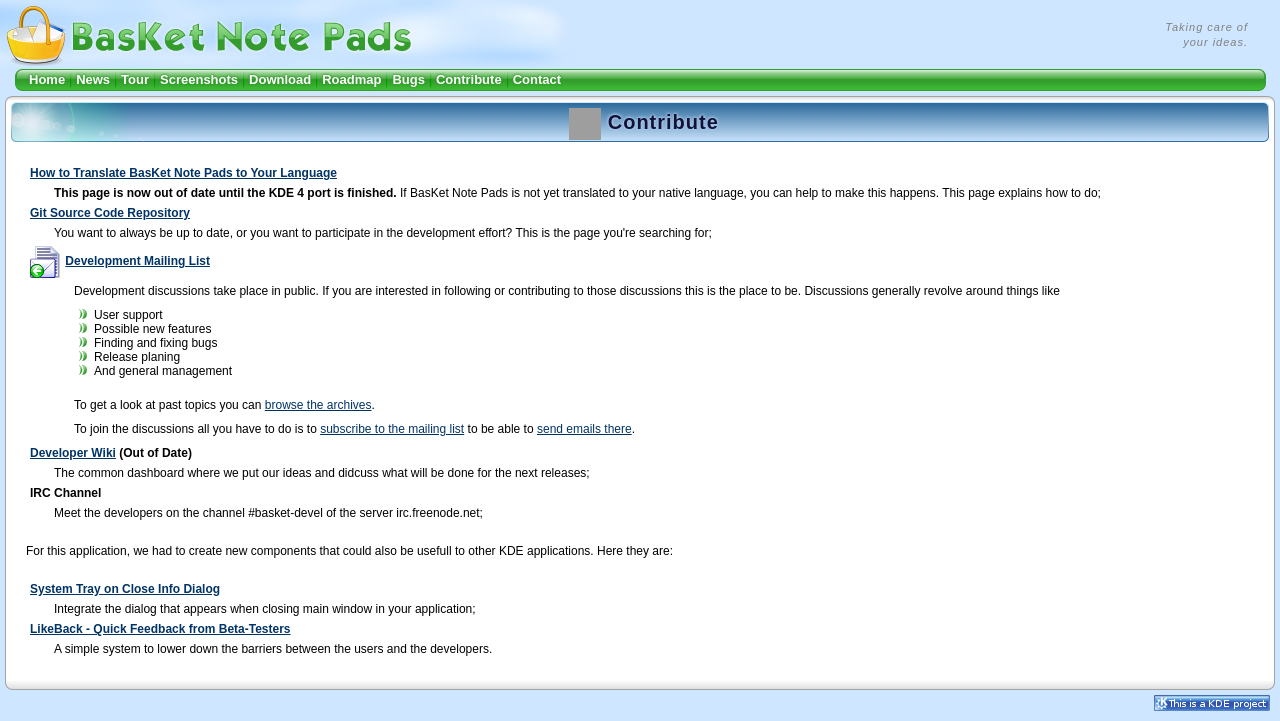
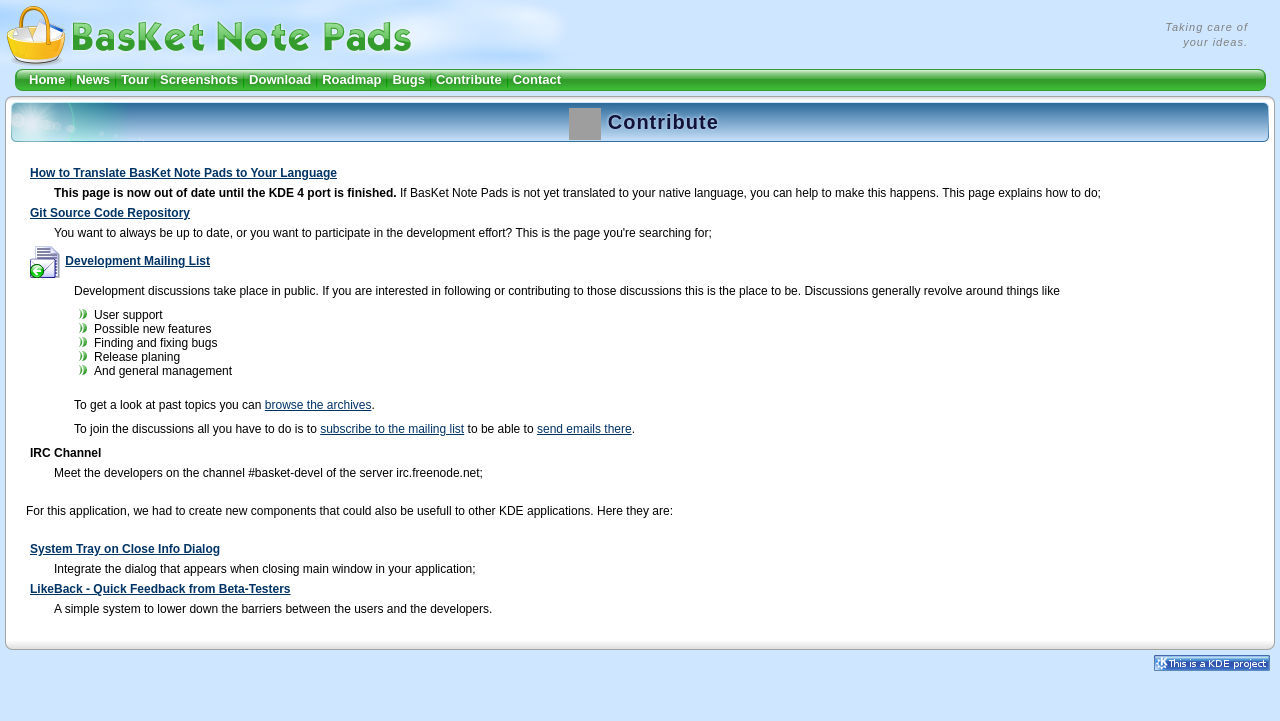
Before and after one commit to basket-notepads/basket-website, a PHP site: page /contribute.php in a window 1280 px wide. Shown: the top 721 px of the page. Run offline with PHP 8.4, Linux system fonts and the light colour scheme; grey boxes are pictures that could not be loaded.

Commit message:
Removed the reference to the developer wiki in contribute.php.

```diff
--- a/contribute.php
+++ b/contribute.php
@@ -35,8 +35,6 @@
             To join the discussions all you have to do is to <a href="https://lists.sourceforge.net/lists/listinfo/basket-devel">subscribe to the mailing list</a> to be able to <a href="mailto:basket-devel@lists.sourceforge.net">send emails there</a>.
           </p>
         </dd>
-      <dt><a href="wiki/doku.php?id=start">Developer Wiki</a> (Out of Date)</dt>
-        <dd>The common dashboard where we put our ideas and didcuss what will be done for the next releases;</dd>
       <dt>IRC Channel</dt>
         <dd>Meet the developers on the channel #basket-devel of the server irc.freenode.net;</dd>
     </dl>
```
